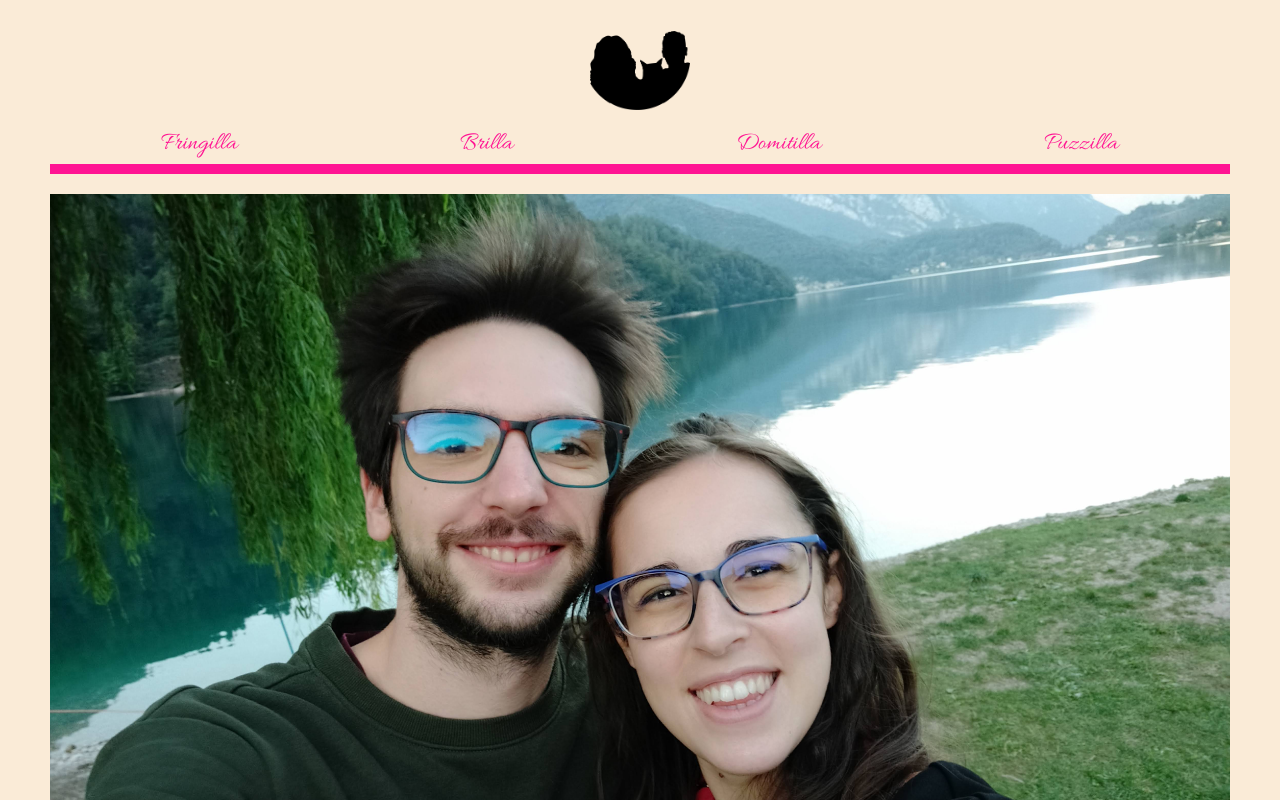
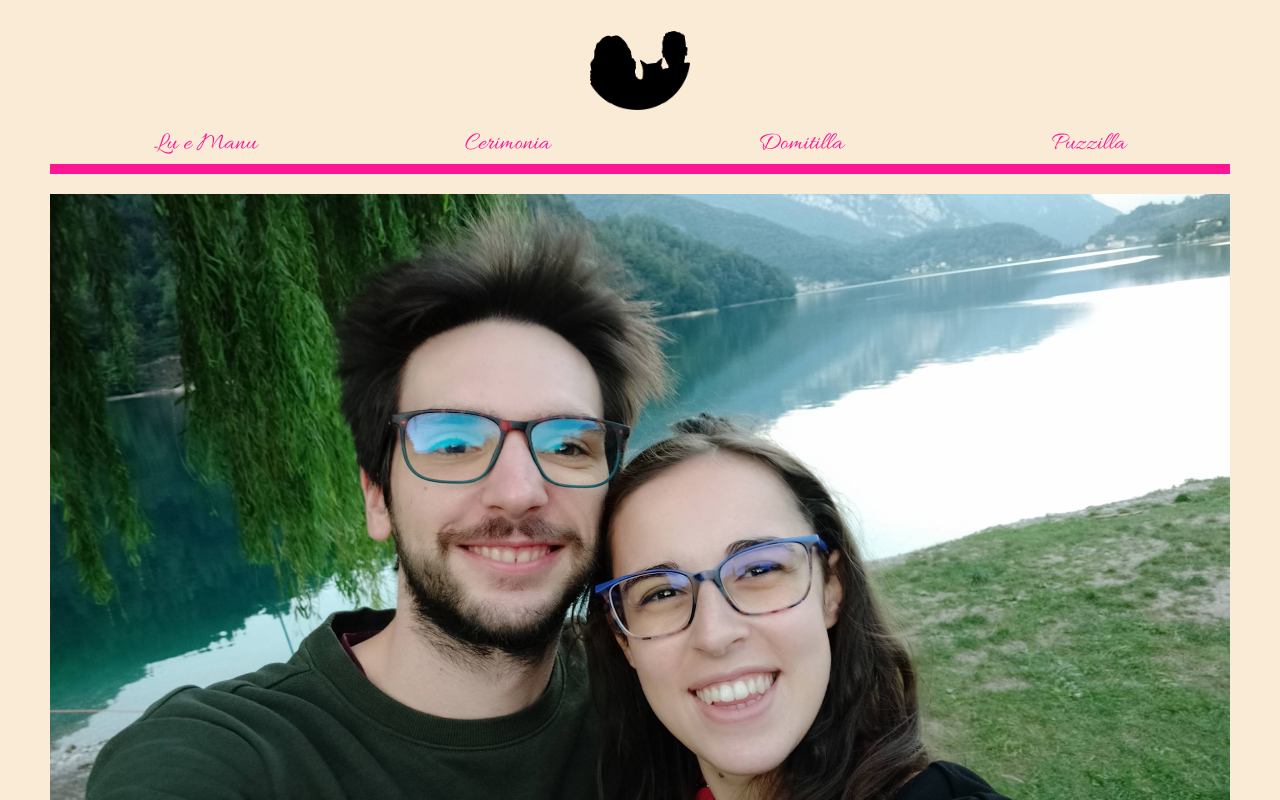
Before and after one commit to Benze94/lu-e-manu, a React (Create React App) app: page / in a window 1280 px wide. Shown: the top 800 px of the page. Built offline with nearby package versions, Linux system fonts and the light colour scheme.

Commit message:
scrolling

```diff
--- a/src/components/Cerimonia/Cerimonia.tsx
+++ b/src/components/Cerimonia/Cerimonia.tsx
@@ -3,7 +3,7 @@ import './Cerimonia.scss'
 
 const Cerimonia = () => {
   return (
-    <Section title="Lucrezia ed Emanuele">
+    <Section title="Lucrezia ed Emanuele" id="cerimonia">
       <div className="Cerimonia">
         <div className="Cerimonia__text Cerimonia__text--primary">
           Annunciano con gioia il loro matrimonio
--- a/src/components/Header/Header.tsx
+++ b/src/components/Header/Header.tsx
@@ -2,7 +2,7 @@ import './Header.scss'
 
 const Header = (): JSX.Element => {
   return (
-    <div className="Header">
+    <div className="Header" id="header">
       <div className="Header__logo"></div>
     </div>
   )
--- a/src/components/MainPicture/MainPicture.tsx
+++ b/src/components/MainPicture/MainPicture.tsx
@@ -2,7 +2,7 @@ import './MainPicture.scss'
 
 const MainPicture = () => {
   return (
-    <div className="MainPicture">
+    <div className="MainPicture" id="main-picture">
       {/* <div className="MainPicture__saveTheDate">
         <div className="MainPicture__title">
           <div className="MainPicture__titleWord">Save</div>
--- a/src/components/Navbar/Navbar.scss
+++ b/src/components/Navbar/Navbar.scss
@@ -12,6 +12,7 @@
     font-family: "Allura-Regular";
     font-size: 25px;
     color: deeppink;
+    cursor: pointer;
   }
 
   &__separator {
--- a/src/components/Navbar/Navbar.tsx
+++ b/src/components/Navbar/Navbar.tsx
@@ -1,13 +1,20 @@
 import './Navbar.scss'
 
 const Navbar = () => {
+  const handleClickScroll = (id: string) => {
+    const element = document.getElementById(id)
+    if (element) {
+      element.scrollIntoView({ behavior: 'smooth' })
+    }
+  }
+
   return (
     <div className="Navbar">
       <div className="Navbar__buttons">
-        <div>Fringilla</div>
-        <div>Brilla</div>
-        <div>Domitilla</div>
-        <div>Puzzilla</div>
+        <div onClick={() => handleClickScroll('header')}>Lu e Manu</div>
+        <div onClick={() => handleClickScroll('cerimonia')}>Cerimonia</div>
+        <div onClick={() => handleClickScroll('')}>Domitilla</div>
+        <div onClick={() => handleClickScroll('')}>Puzzilla</div>
       </div>
       <div className="Navbar__separator"></div>
     </div>
--- a/src/components/Section/Section.tsx
+++ b/src/components/Section/Section.tsx
@@ -2,12 +2,13 @@ import './Section.scss'
 
 interface SectionProps {
   title: string
+  id: string
   children: JSX.Element
 }
 
-const Section = ({ title, children }: SectionProps) => {
+const Section = ({ title, children, id }: SectionProps) => {
   return (
-    <div className="Section">
+    <div className="Section" id={id}>
       <div className="Section__title">{title}</div>
       {children}
     </div>
```
